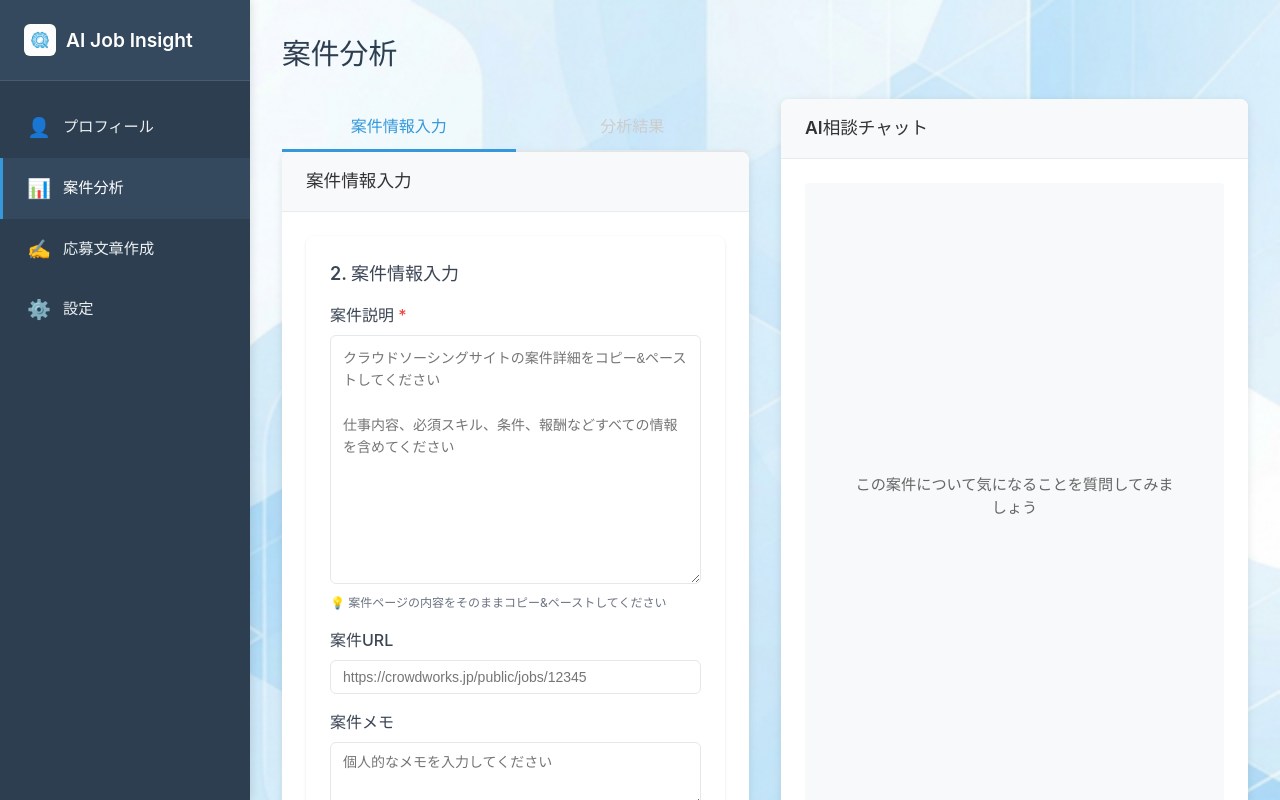
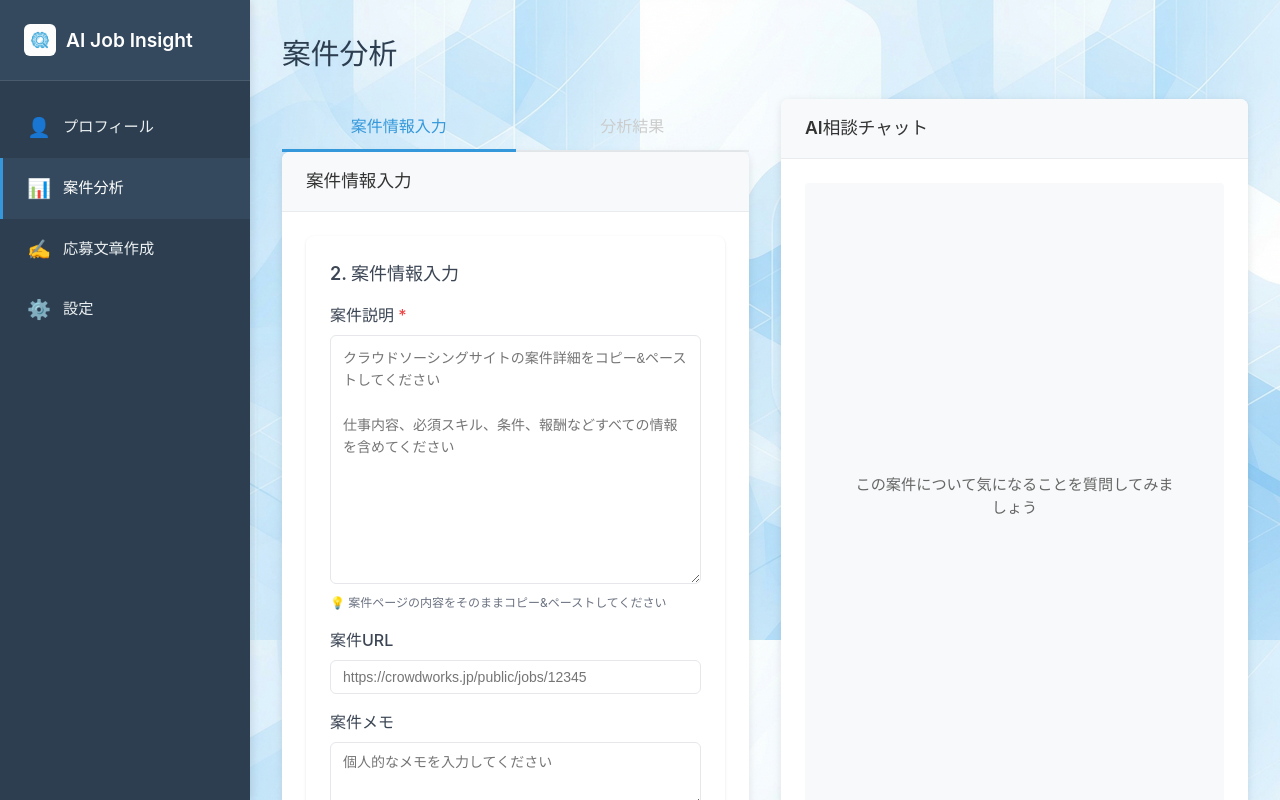
Before and after one commit to EtoileArtStudio/AI-Job-Insight, a React (Vite) app: page /analysis in a window 1280 px wide. Shown: the top 800 px of the page. Built offline with nearby package versions, Linux system fonts and the light colour scheme; the HTML template or start-up script is replaced by a standard one.

Commit message:
style: fix background image to be tiled instead of stretched

```diff
--- a/src/components/layout/AppLayout.css
+++ b/src/components/layout/AppLayout.css
@@ -3,8 +3,8 @@
 .app-layout {
   display: flex;
   min-height: 100vh;
-  /* 背景画像とフォールバックの背景色を設定 */
-  background: #f5f6fa url('/assets/images/app_background_v2_1773390397435.png') center/cover no-repeat fixed;
+  /* 背景画像をタイリング（リピート）させる */
+  background: #f5f6fa url('/assets/images/app_background_v2_1773390397435.png') repeat fixed;
 }
 
 .main-content {
```
